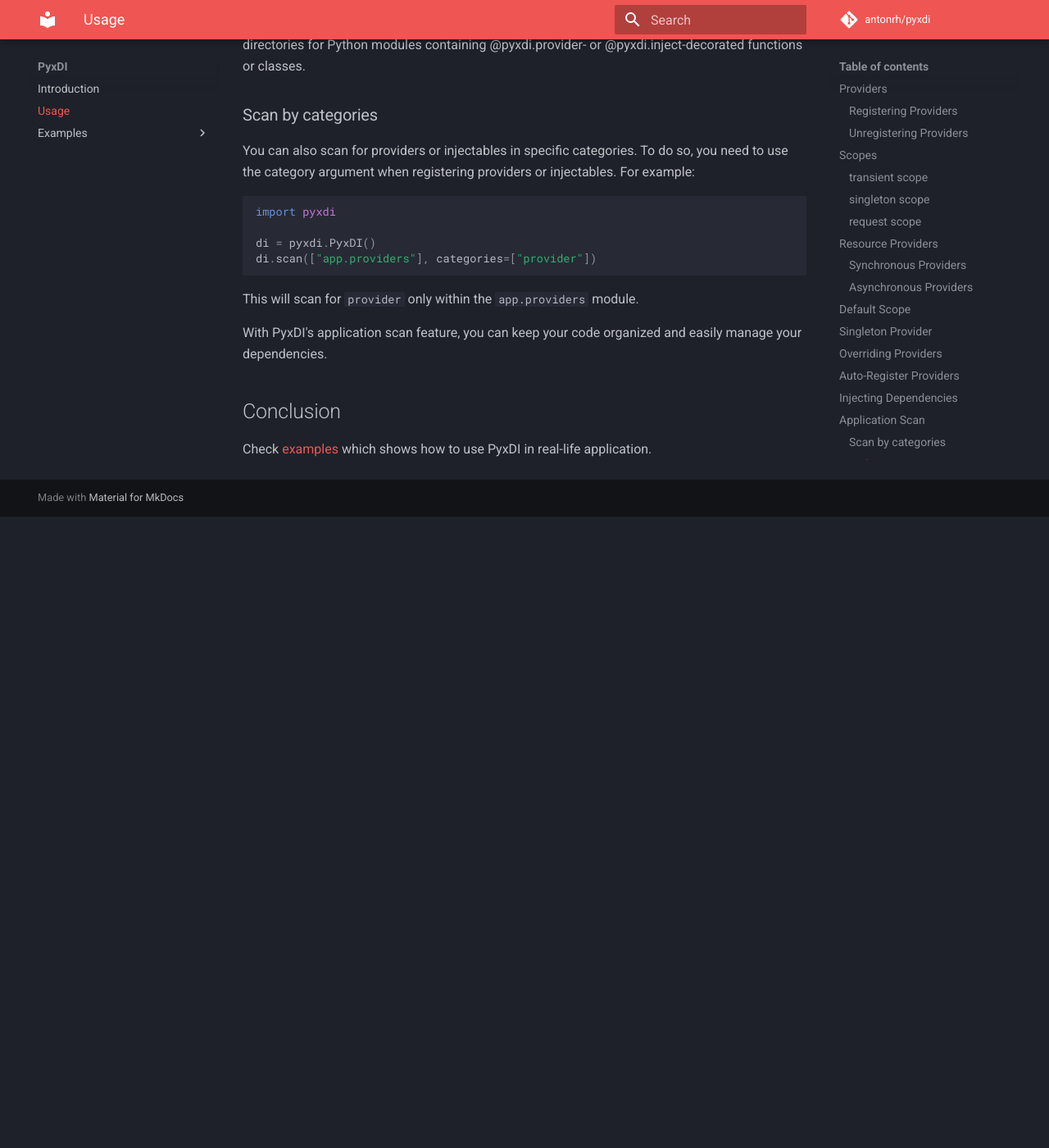
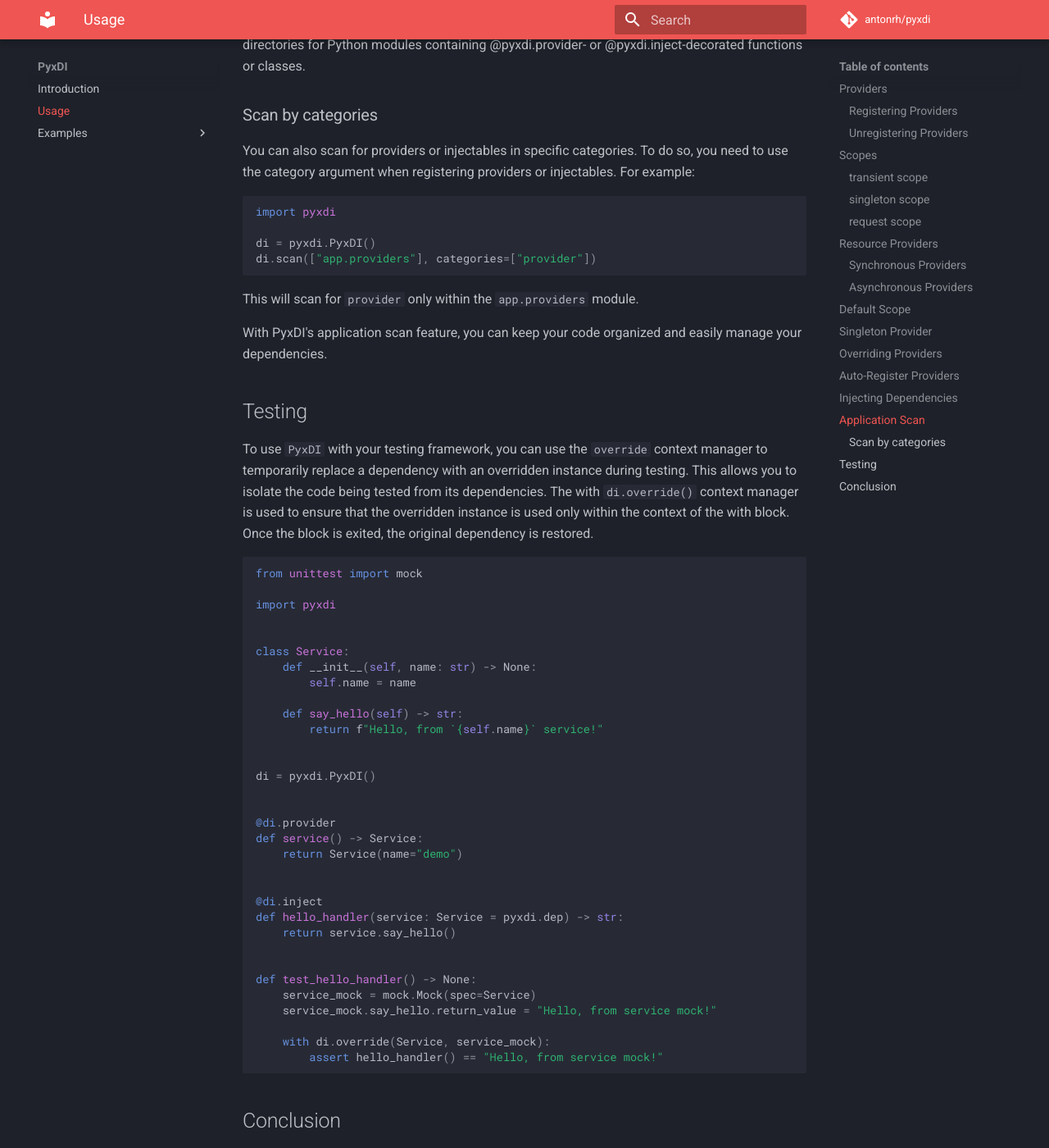
Before and after one commit to antonrh/anydi, an MkDocs documentation site: the page built from docs/usage.md, in a window 1280 px wide and 1400 px high, scrolled down 9969 px. Shown: the whole window at 82% size. Built offline with MkDocs 1.6.1 and Material for MkDocs 9.7.7, drawn with Linux system fonts in a browser that asks for light colours; comment, search, counter and statistics services are not loaded; before the commit the page ends 10599 px from its top, so only the background shows below that.

Commit message:
Add override contextmanager documentation

````diff
--- a/docs/usage.md
+++ b/docs/usage.md
@@ -486,6 +486,47 @@ This will scan for `provider` only within the `app.providers` module.
 
 With PyxDI's application scan feature, you can keep your code organized and easily manage your dependencies.
 
+## Testing
+
+To use `PyxDI` with your testing framework, you can use the `override` context manager to temporarily replace a dependency with an overridden instance
+during testing. This allows you to isolate the code being tested from its dependencies. The with `di.override()` context manager is used to ensure that
+the overridden instance is used only within the context of the with block. Once the block is exited, the original dependency is restored.
+
+```python
+from unittest import mock
+
+import pyxdi
+
+
+class Service:
+    def __init__(self, name: str) -> None:
+        self.name = name
+
+    def say_hello(self) -> str:
+        return f"Hello, from `{self.name}` service!"
+
+
+di = pyxdi.PyxDI()
+
+
+@di.provider
+def service() -> Service:
+    return Service(name="demo")
+
+
+@di.inject
+def hello_handler(service: Service = pyxdi.dep) -> str:
+    return service.say_hello()
+
+
+def test_hello_handler() -> None:
+    service_mock = mock.Mock(spec=Service)
+    service_mock.say_hello.return_value = "Hello, from service mock!"
+
+    with di.override(Service, service_mock):
+        assert hello_handler() == "Hello, from service mock!"
+```
+
 ## Conclusion
 
 Check [examples](examples/basic.md) which shows how to use PyxDI in real-life application.
````
